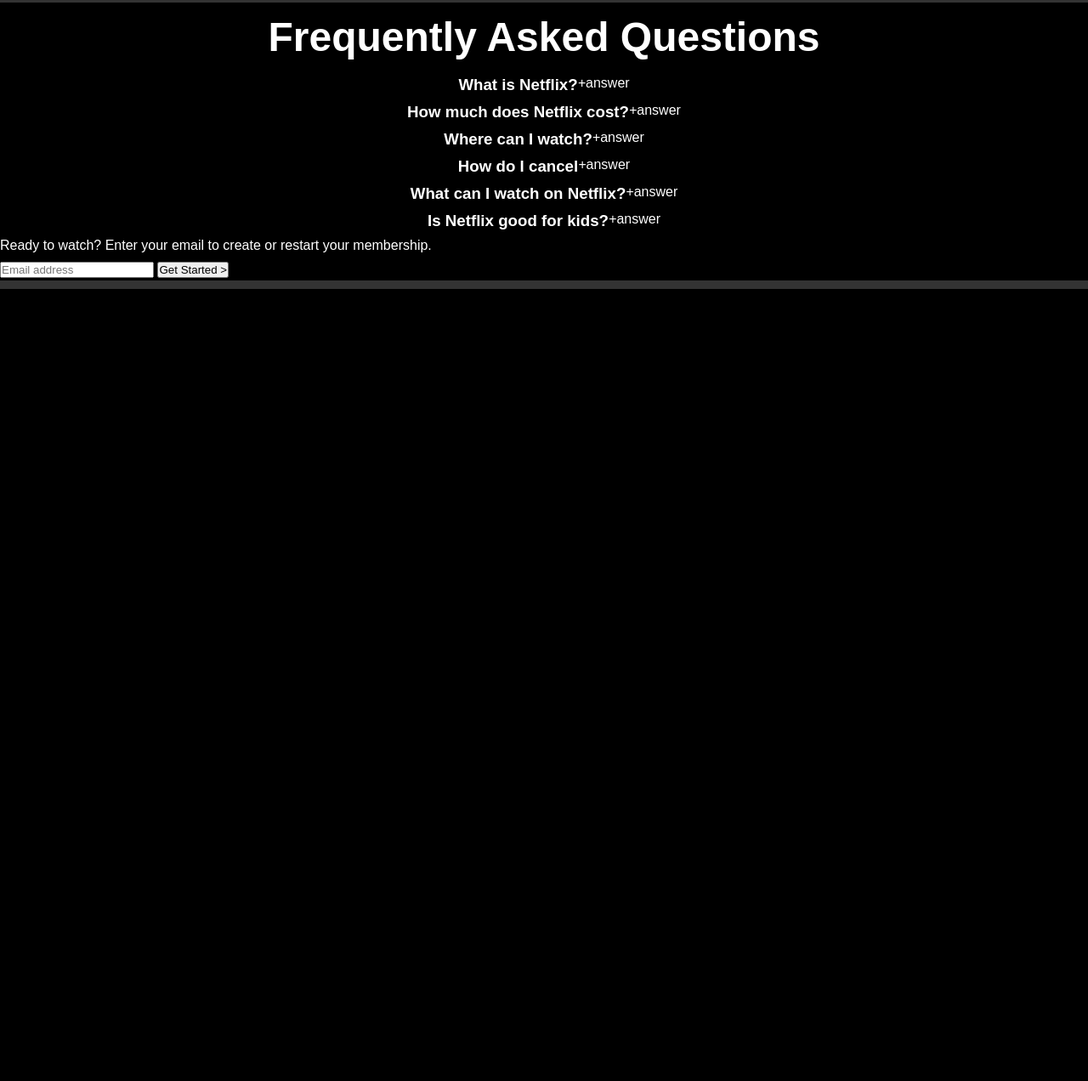
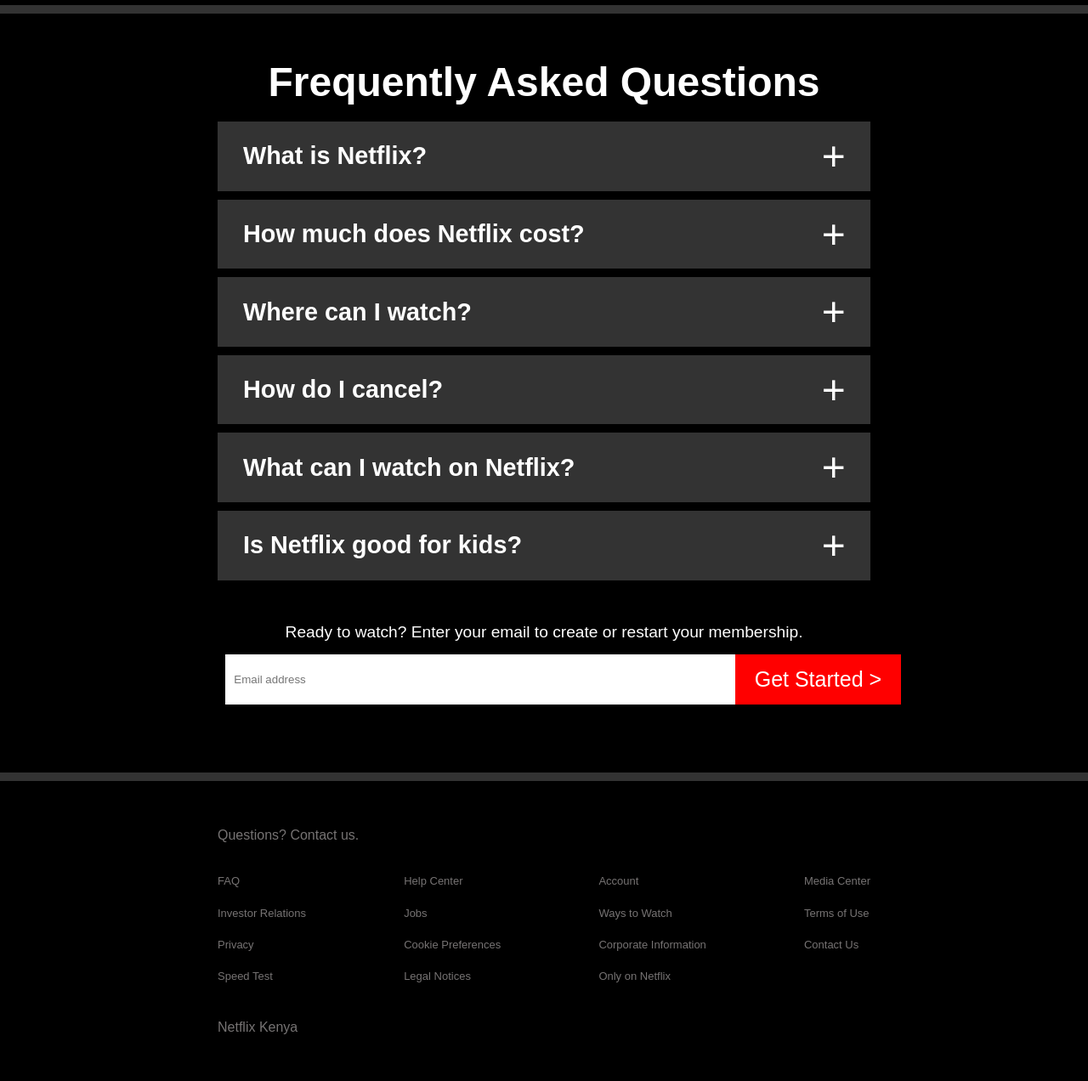
Before and after one commit to Jacobkyalo/netflix-clone, a plain HTML site: page public/index.html in a window 1280 px wide. Shown: the part 2937-4209 px from the top of the page at 85% size. Before the commit the page ends 3277 px from the top, so only its background shows below. Drawn offline with Linux system fonts and the light colour scheme.

Commit message:
added footer

```diff
--- a/public/index.html
+++ b/public/index.html
@@ -126,37 +126,37 @@
             <div class="questions">
               <div class="quiz">
                 <h3>What is Netflix?</h3>
-                <i>+</i>
+                <i>&plus;</i>
                 <p>answer</p>
               </div>
 
               <div class="quiz">
                 <h3>How much does Netflix cost?</h3>
-                <i>+</i>
+                <i>&plus;</i>
                 <p>answer</p>
               </div>
               <div class="quiz">
                 <h3>Where can I watch?</h3>
-                <i>+</i>
+                <i>&plus;</i>
                 <p>answer</p>
               </div>
               <div class="quiz">
-                <h3>How do I cancel</h3>
-                <i>+</i>
+                <h3>How do I cancel?</h3>
+                <i>&plus;</i>
                 <p>answer</p>
               </div>
               <div class="quiz">
                 <h3>What can I watch on Netflix?</h3>
-                <i>+</i>
+                <i>&plus;</i>
                 <p>answer</p>
               </div>
               <div class="quiz">
                 <h3>Is Netflix good for kids?</h3>
-                <i>+</i>
+                <i>&plus;</i>
                 <p>answer</p>
               </div>
             </div>
-            <p>
+            <p class="form-head">
               Ready to watch? Enter your email to create or restart your
               membership.
             </p>
@@ -172,6 +172,38 @@
             </div>
           </section>
         </div>
+        <div class="footer">
+          <footer>
+            <p class="help"><a href="#">Questions? Contact us.</a></p>
+            <div class="footer-items">
+              <div class="f1">
+                <a href="#">FAQ</a>
+                <a href="#">Investor Relations</a>
+                <a href="#">Privacy</a>
+                <a href="#">Speed Test</a>
+              </div>
+              <div class="f2">
+                <a href="#">Help Center</a>
+                <a href="#">Jobs</a>
+                <a href="#">Cookie Preferences</a>
+                <a href="#">Legal Notices</a>
+              </div>
+              <div class="f3">
+                <a href="#">Account</a>
+                <a href="#">Ways to Watch</a>
+                <a href="#">Corporate Information</a>
+                <a href="#">Only on Netflix</a>
+              </div>
+              <div class="f4">
+                <a href="#">Media Center</a>
+                <a href="#">Terms of Use</a>
+                <a href="#">Contact Us</a>
+              </div>
+            </div>
+
+            <p class="kenya">Netflix Kenya</p>
+          </footer>
+        </div>
       </main>
     </div>
   </body>
--- a/scss/_colors.scss
+++ b/scss/_colors.scss
@@ -1,6 +1,7 @@
 $bgColor: #000;
 $textColor: #fff;
 $border: 10px solid #333;
+$footerLinks:#767373;
 $faqColor:#333;
 $buttonColor: #ff0000;
 $fontFamily: Arial, Helvetica, sans-serif;
--- a/scss/_faqs.scss
+++ b/scss/_faqs.scss
@@ -1,5 +1,8 @@
 #faqs {
   // @include flexContainer();
+  // @extend #header;
+  // @extend .header-bottom;
+  padding: 40px 0;
 
   h1 {
     font-size: 3rem;
@@ -10,9 +13,56 @@
     grid-template-columns: 1fr;
     justify-content: center;
 
-    .quiz{
+    .quiz {
+      padding: 0 30px;
+      width: 60%;
+      margin: 5px auto;
       display: flex;
-      justify-content: center;
+      justify-content: space-between;
+      align-items: center;
+      background-color: $faqColor;
+      cursor: pointer;
+
+      p {
+        display: none;
+      }
+
+      h3 {
+        font-size: 1.8rem;
+      }
+      i {
+        font-size: 3rem;
+      }
+    }
+  }
+  .form-head {
+    font-size: 1.2rem;
+    font-weight: 100;
+    text-align: center;
+    padding: 40px 0 10px 0;
+  }
+
+  #form {
+    margin: 0;
+    padding: 0 0 40px 0;
+    display: flex;
+    justify-content: center;
+
+    input {
+      padding: 15px 10px;
+      width: 600px;
+      outline: 0;
+      border: 0;
+    }
+
+    #start-btn {
+      padding: 15px 0px;
+      width: 130%;
+      outline: 0;
+      border: 0;
+      font-size: 25px;
+      background-color: $buttonColor;
+      color: $textColor;
     }
   }
 }
--- /dev/null
+++ b/scss/_footer.scss
@@ -0,0 +1,41 @@
+.footer {
+  width: 60%;
+  margin: 0 auto;
+  padding: 50px 0;
+
+   .help{
+     padding-bottom: 30px;
+   }
+  a,
+  p {
+    color: $footerLinks;
+
+    a:hover {
+      text-decoration: underline;
+    }
+  }
+  .footer-items {
+    display: flex;
+    justify-content: space-between;
+
+    .f1,
+    .f2,
+    .f3,
+    .f4 {
+      display: flex;
+      flex-direction: column;
+
+      a {
+        font-size: 13px;
+        padding-bottom: 15px;
+
+        &:hover {
+          text-decoration: underline;
+        }
+      }
+    }
+  }
+  .kenya {
+    padding-top: 20px;
+  }
+}
--- a/scss/_sections.scss
+++ b/scss/_sections.scss
@@ -58,4 +58,7 @@
   .android-phone {
     width: 80%;
   }
+  a{
+    font-size: 1.5rem;
+  }
 }
--- a/scss/style.scss
+++ b/scss/style.scss
@@ -2,4 +2,5 @@
 @import "./general-styles";
 @import "./header";
 @import "./sections";
-@import "./faqs"
+@import "./faqs";
+@import "./footer";
```
Also changed, not shown: styles/style.css.
